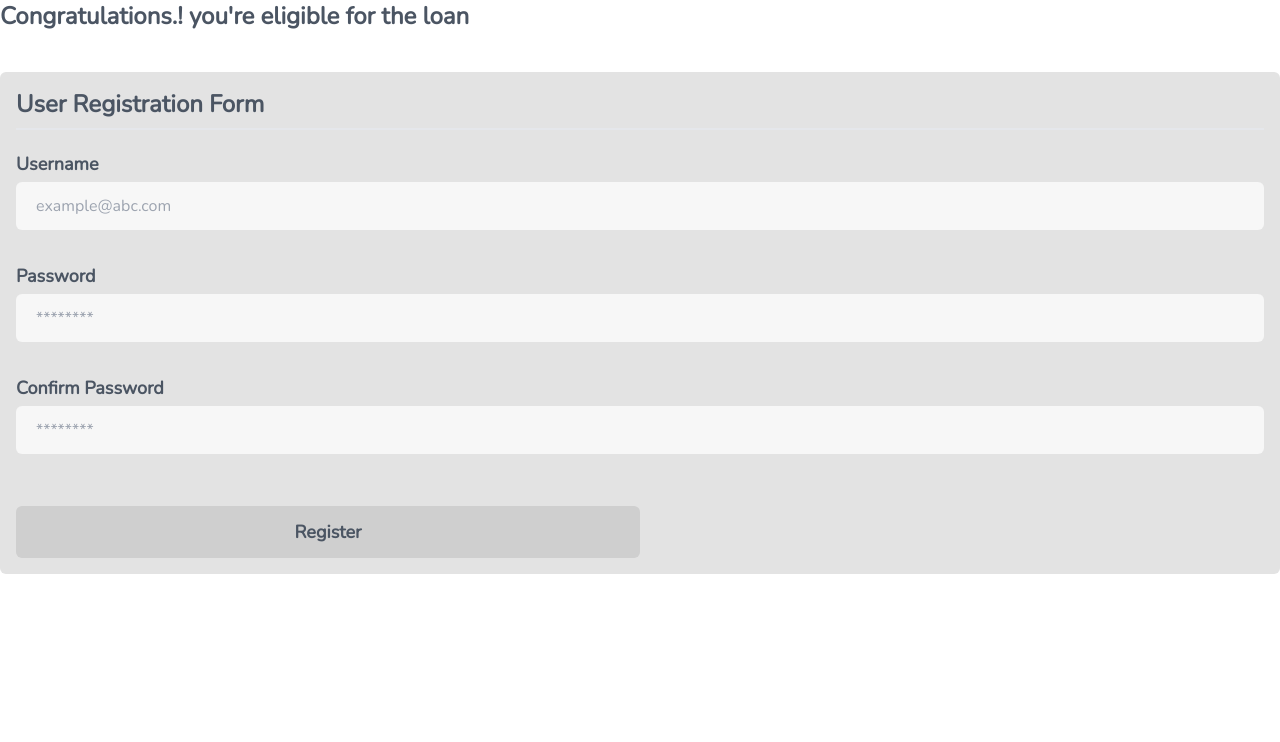
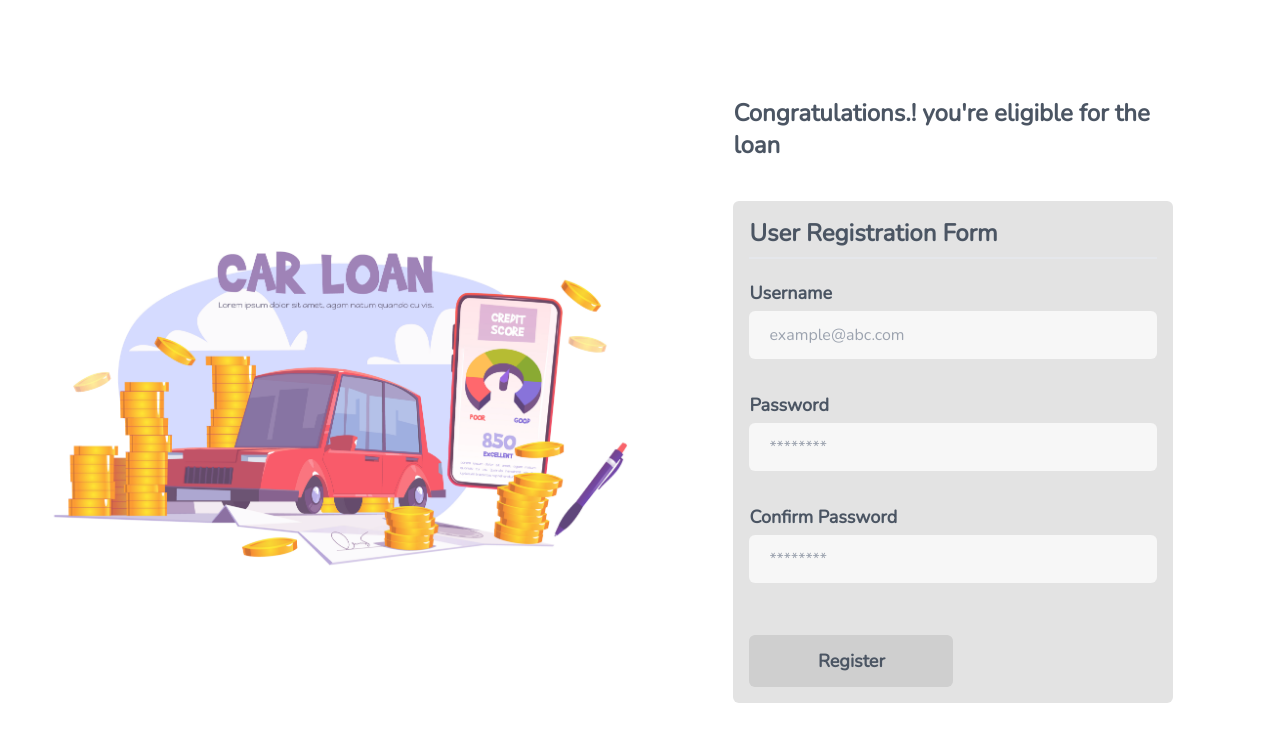
Before and after one commit to ConnectWithNoor/Car-Loan, a React (Create React App) app: page / in a window 1280 px wide. Shown: the top 742 px of the page. Built offline with nearby package versions, Linux system fonts and the light colour scheme; the HTML template or start-up script is replaced by a standard one.

Commit message:
update register page design

```diff
--- a/src/features/Register/index.jsx
+++ b/src/features/Register/index.jsx
@@ -1,10 +1,11 @@
-import React, { useState } from 'react';
+import React, { useEffect, useState } from 'react';
 import InputField from '../../components/InputField'
 import Button from '../../components/Button'
 import { useForm } from 'react-hook-form';
 import { useDispatch, useSelector } from 'react-redux';
 import { selectIsRegistered } from './RegisterSlice';
 import { fetchUserRegistration } from './RegisterThunk';
+import CarLoan from './../../assets/images/carloan.jpg'
 
 const UserRegister = () => {
 
@@ -24,10 +25,22 @@ const UserRegister = () => {
         dispatch(fetchUserRegistration(data))
     }
 
+    // useEffect(() => {
+    //     if (isRegisteredSelector !== null) {
+    //         if (isRegisteredSelector) {
+    //             alert("You're Registered...");
+    //         }
+    //     }
+    // }, [isRegisteredSelector])
+
     return (
+        <div className="w-11/12 flex items-center justify-center h-screen">
+            <div className="w-8/12">
+                <img className="opacity-80 w-11/12 h-full object-cover" src={CarLoan} alt="Car Loan" />
+            </div>
             <div>
                 <div>
-                <h2 className="text-2xl mb-10 font-bold flex items-center">Congratulations.! you're eligible for the loan</h2>
+                    <h2 className="text-2xl mb-10 font-bold">Congratulations.! you're eligible for the loan</h2>
                 </div>
                 <div className="bg-gray-2x p-4 rounded-md">
                     <h2 className="text-2xl font-bold border-b-2 pb-2">User Registration Form</h2>
@@ -65,6 +78,7 @@ const UserRegister = () => {
                     </form>
                 </div>
             </div>
+        </div>
     )
 }
 
```
Lines whose indentation alone changed are shown as unchanged.
